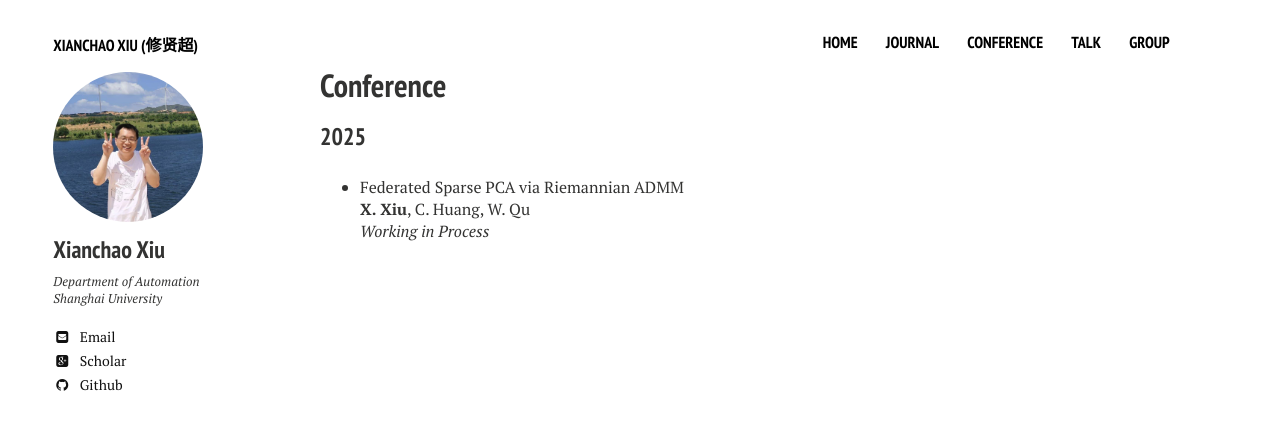
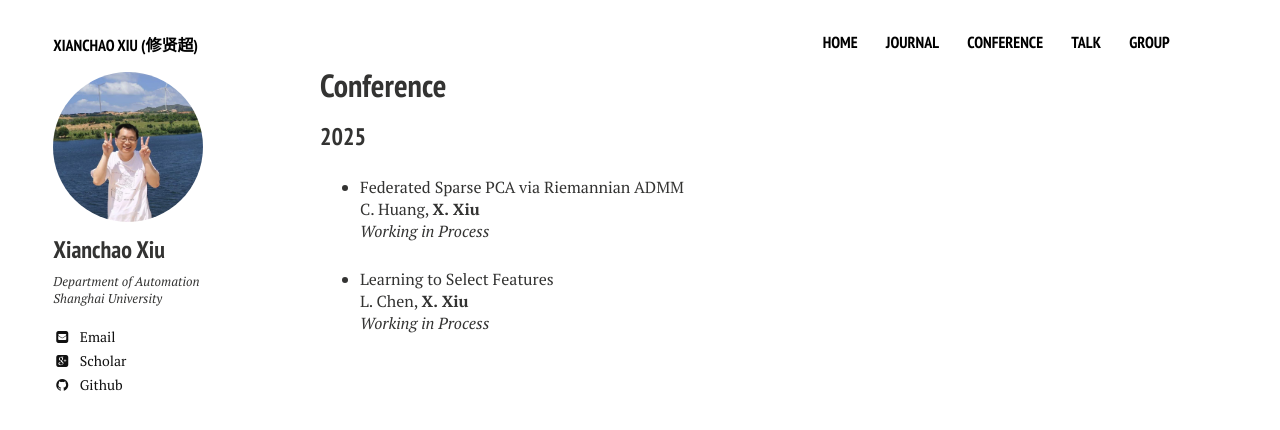
Before and after one commit to xianchaoxiu/xianchaoxiu.github.io, a Jekyll site: the page built from conference/index.md, in a window 1280 px wide. Shown: the top 430 px of the page. Built offline with Jekyll 4.4.1, drawn with Linux system fonts in a browser that asks for light colours; nearby versions of some CDN libraries.

Commit message:
Update index.md

```diff
--- a/conference/index.md
+++ b/conference/index.md
@@ -15,6 +15,11 @@ share: false
 
 ### 2025
 
-* Federated Sparse PCA via Riemannian ADMM<br>
-<b>X. Xiu</b>, C. Huang, W. Qu<br>
+* Federated Sparse PCA via Riemannian ADMM <br>
+C. Huang, <b>X. Xiu</b> <br>
 <i>Working in Process</i><br>
+
+
+* Learning to Select Features <br>
+L. Chen, <b>X. Xiu</b> <br>
+<i>Working in Process</i><br>
```
